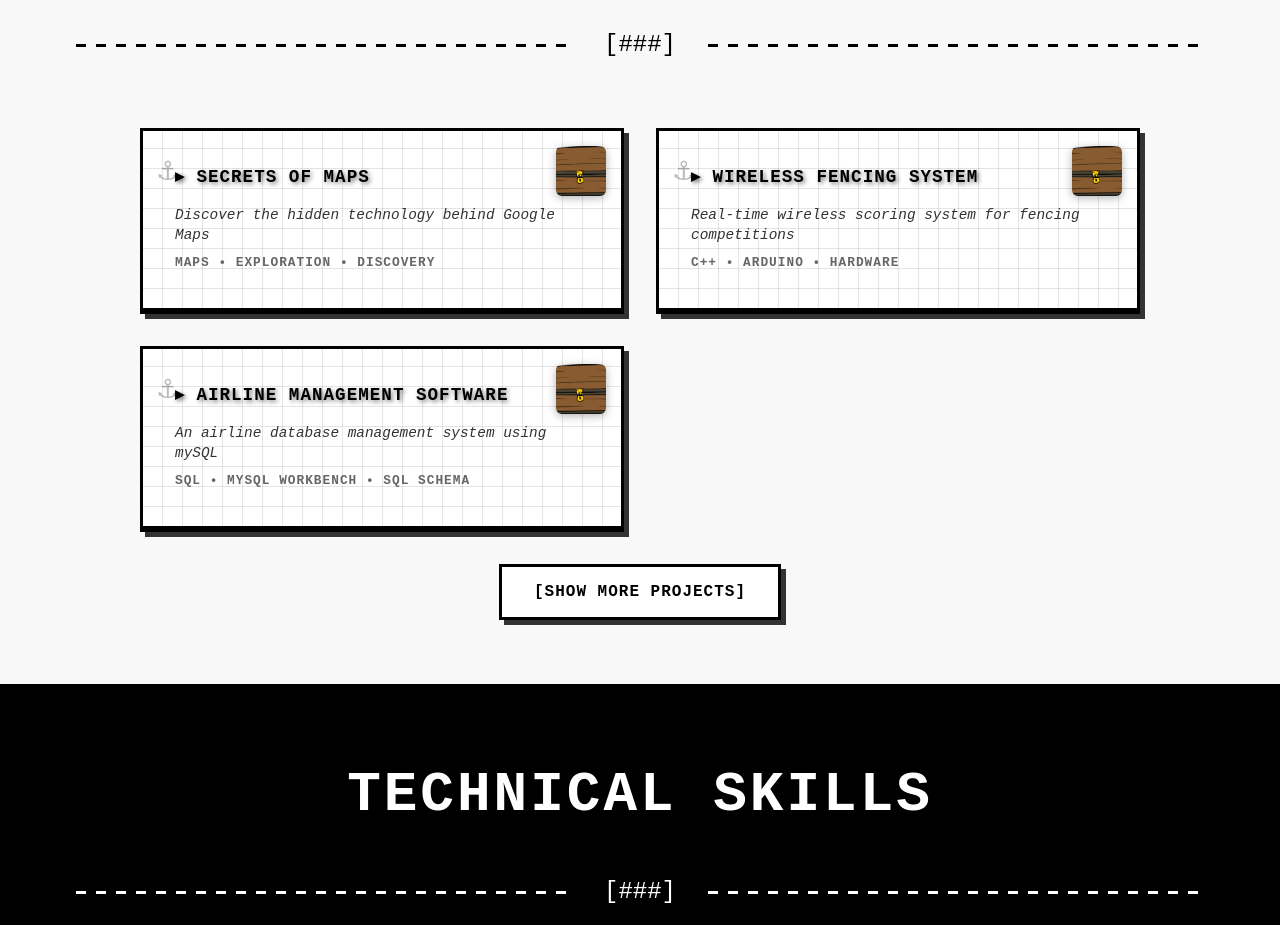
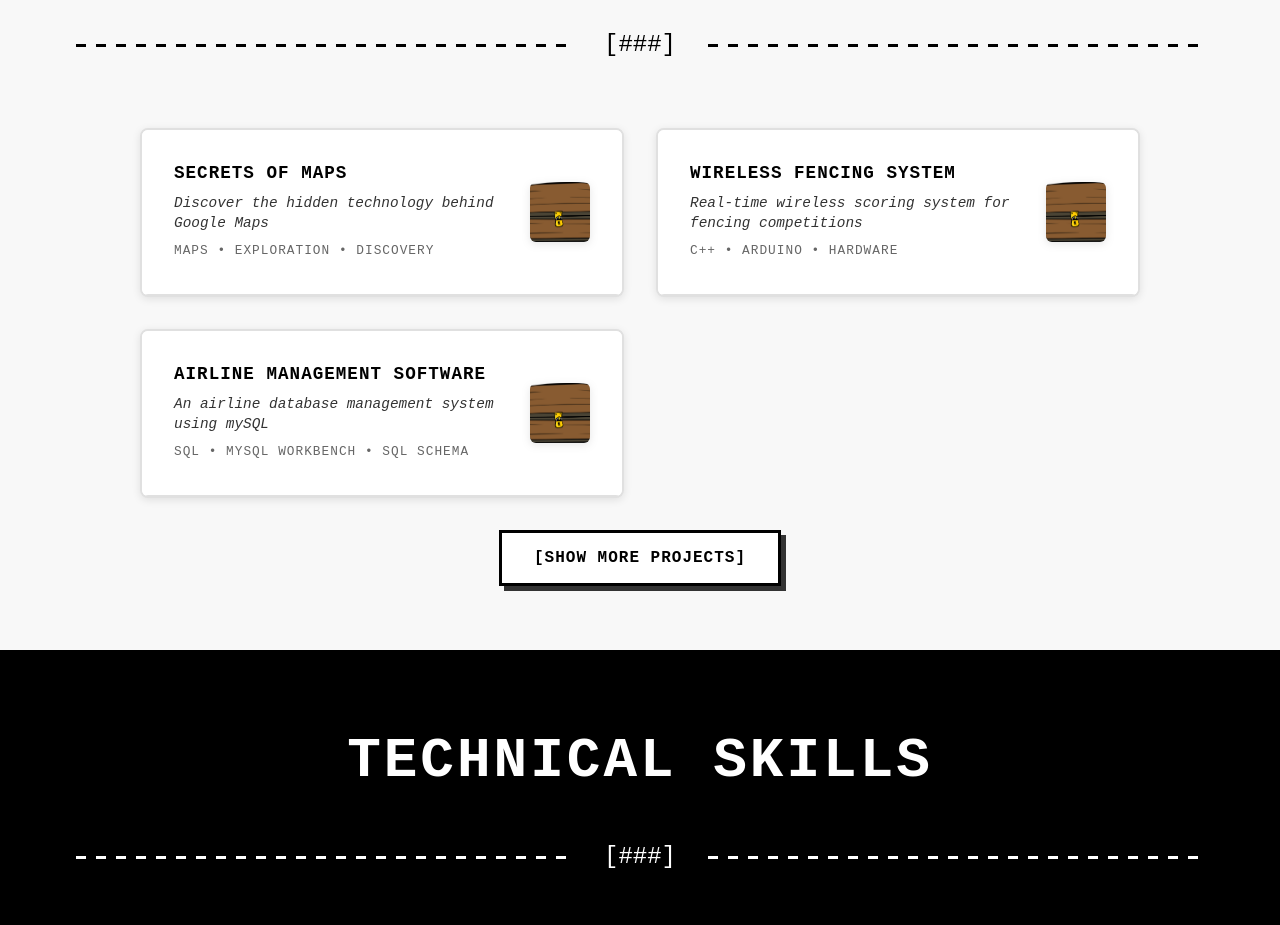
Before and after one commit to Adas4044/Adas4044.github.io, a website: page index.html in a window 1280 px wide. Shown: the part 2800-3725 px from the top of the page. Drawn offline with Linux system fonts and the light colour scheme.

Commit message:
updated posts + blog

```diff
--- a/index.html
+++ b/index.html
@@ -178,17 +178,17 @@
             <div class="projects-grid">
                 <div class="project-card" data-collapsed="true">
                     <div class="project-header" onclick="toggleProject(this)">
+                        <div class="project-preview-info">
+                            <div class="project-title-overlay">
+                                <h3>SECRETS OF MAPS</h3>
+                            </div>
+                            <div class="project-description">Discover the hidden technology behind Google Maps</div>
+                            <div class="project-tech-preview">MAPS • EXPLORATION • DISCOVERY</div>
+                        </div>
                         <div class="treasure-chest-main">
                             <img src="./treasure.jpg" alt="Closed Treasure Chest" class="chest-closed">
                             <img src="./openchest.png" alt="Open Treasure Chest" class="chest-open">
                             <div class="treasure-glow"></div>
-                        </div>
-                        <div class="project-title-overlay">
-                            <h3>SECRETS OF MAPS</h3>
-                        </div>
-                        <div class="project-preview-info">
-                            <div class="project-description">Discover the hidden technology behind Google Maps</div>
-                            <div class="project-tech-preview">MAPS • EXPLORATION • DISCOVERY</div>
                         </div>
                     </div>
                     <div class="project-details">
@@ -203,17 +203,17 @@
 
                 <div class="project-card" data-collapsed="true">
                     <div class="project-header" onclick="toggleProject(this)">
+                        <div class="project-preview-info">
+                            <div class="project-title-overlay">
+                                <h3>WIRELESS FENCING SYSTEM</h3>
+                            </div>
+                            <div class="project-description">Real-time wireless scoring system for fencing competitions</div>
+                            <div class="project-tech-preview">C++ • ARDUINO • HARDWARE</div>
+                        </div>
                         <div class="treasure-chest-main">
                             <img src="./treasure.jpg" alt="Closed Treasure Chest" class="chest-closed">
                             <img src="./openchest.png" alt="Open Treasure Chest" class="chest-open">
                             <div class="treasure-glow"></div>
-                        </div>
-                        <div class="project-title-overlay">
-                            <h3>WIRELESS FENCING SYSTEM</h3>
-                        </div>
-                        <div class="project-preview-info">
-                            <div class="project-description">Real-time wireless scoring system for fencing competitions</div>
-                            <div class="project-tech-preview">C++ • ARDUINO • HARDWARE</div>
                         </div>
                     </div>
                     <div class="project-details">
@@ -230,17 +230,17 @@
 
                 <div class="project-card" data-collapsed="true">
                     <div class="project-header" onclick="toggleProject(this)">
+                        <div class="project-preview-info">
+                            <div class="project-title-overlay">
+                                <h3>AIRLINE MANAGEMENT SOFTWARE</h3>
+                            </div>
+                            <div class="project-description">An airline database management system using mySQL</div>
+                            <div class="project-tech-preview">SQL • mySQL Workbench • SQL Schema</div>
+                        </div>
                         <div class="treasure-chest-main">
                             <img src="./treasure.jpg" alt="Closed Treasure Chest" class="chest-closed">
                             <img src="./openchest.png" alt="Open Treasure Chest" class="chest-open">
                             <div class="treasure-glow"></div>
-                        </div>
-                        <div class="project-title-overlay">
-                            <h3>AIRLINE MANAGEMENT SOFTWARE</h3>
-                        </div>
-                        <div class="project-preview-info">
-                            <div class="project-description">An airline database management system using mySQL</div>
-                            <div class="project-tech-preview">SQL • mySQL Workbench • SQL Schema</div>
                         </div>
                     </div>
                     <div class="project-details">
@@ -254,17 +254,17 @@
 
                 <div class="project-card hidden-project" data-collapsed="true">
                     <div class="project-header" onclick="toggleProject(this)">
+                        <div class="project-preview-info">
+                            <div class="project-title-overlay">
+                                <h3>BIRDIE</h3>
+                            </div>
+                            <div class="project-description">AI-powered golf assistant using AWS services</div>
+                            <div class="project-tech-preview">AWS • AI • HACKATHON</div>
+                        </div>
                         <div class="treasure-chest-main">
                             <img src="./treasure.jpg" alt="Closed Treasure Chest" class="chest-closed">
                             <img src="./openchest.png" alt="Open Treasure Chest" class="chest-open">
                             <div class="treasure-glow"></div>
-                        </div>
-                        <div class="project-title-overlay">
-                            <h3>BIRDIE</h3>
-                        </div>
-                        <div class="project-preview-info">
-                            <div class="project-description">AI-powered golf assistant using AWS services</div>
-                            <div class="project-tech-preview">AWS • AI • HACKATHON</div>
                         </div>
                     </div>
                     <div class="project-details">
@@ -281,17 +281,17 @@
 
                 <div class="project-card hidden-project" data-collapsed="true">
                     <div class="project-header" onclick="toggleProject(this)">
+                        <div class="project-preview-info">
+                            <div class="project-title-overlay">
+                                <h3>Coming Soon!</h3>
+                            </div>
+                            <div class="project-description">Working on adding these from my GitHub.</div>
+                            <div class="project-tech-preview">Python • Java • SQL</div>
+                        </div>
                         <div class="treasure-chest-main">
                             <img src="./treasure.jpg" alt="Closed Treasure Chest" class="chest-closed">
                             <img src="./openchest.png" alt="Open Treasure Chest" class="chest-open">
                             <div class="treasure-glow"></div>
-                        </div>
-                        <div class="project-title-overlay">
-                            <h3>Coming Soon!</h3>
-                        </div>
-                        <div class="project-preview-info">
-                            <div class="project-description">Working on adding these from my GitHub.</div>
-                            <div class="project-tech-preview">Python • Java • SQL</div>
                         </div>
                     </div>
                     <div class="project-details">
@@ -302,17 +302,17 @@
 
                 <div class="project-card hidden-project" data-collapsed="true">
                     <div class="project-header" onclick="toggleProject(this)">
+                        <div class="project-preview-info">
+                            <div class="project-title-overlay">
+                                <h3>Coming Soon!</h3>
+                            </div>
+                            <div class="project-description">Working on adding these from my GitHub.</div>
+                            <div class="project-tech-preview">Python • Java • SQL</div>
+                        </div>
                         <div class="treasure-chest-main">
                             <img src="./treasure.jpg" alt="Closed Treasure Chest" class="chest-closed">
                             <img src="./openchest.png" alt="Open Treasure Chest" class="chest-open">
                             <div class="treasure-glow"></div>
-                        </div>
-                        <div class="project-title-overlay">
-                            <h3>Coming Soon!</h3>
-                        </div>
-                        <div class="project-preview-info">
-                            <div class="project-description">Working on adding these from my GitHub.</div>
-                            <div class="project-tech-preview">Python • Java • SQL</div>
                         </div>
                     </div>
                     <div class="project-details">
@@ -323,17 +323,17 @@
 
                 <div class="project-card hidden-project" data-collapsed="true">
                     <div class="project-header" onclick="toggleProject(this)">
+                        <div class="project-preview-info">
+                            <div class="project-title-overlay">
+                                <h3>Coming Soon!</h3>
+                            </div>
+                            <div class="project-description">Working on adding these from my GitHub.</div>
+                            <div class="project-tech-preview">Python • Java • SQL</div>
+                        </div>
                         <div class="treasure-chest-main">
                             <img src="./treasure.jpg" alt="Closed Treasure Chest" class="chest-closed">
                             <img src="./openchest.png" alt="Open Treasure Chest" class="chest-open">
                             <div class="treasure-glow"></div>
-                        </div>
-                        <div class="project-title-overlay">
-                            <h3>Coming Soon!</h3>
-                        </div>
-                        <div class="project-preview-info">
-                            <div class="project-description">Working on adding these from my GitHub.</div>
-                            <div class="project-tech-preview">Python • Java • SQL</div>
                         </div>
                     </div>
                     <div class="project-details">
--- a/style.css
+++ b/style.css
@@ -784,8 +784,9 @@ html {
 
 .project-card {
     background: #ffffff;
-    border: 3px solid #000000;
-    box-shadow: 5px 5px 0px #333333;
+    border: 2px solid #e0e0e0;
+    border-radius: 8px;
+    box-shadow: 0 2px 8px rgba(0,0,0,0.1);
     transition: all 0.3s ease;
     overflow: hidden;
     height: fit-content;
@@ -793,63 +794,51 @@ html {
 }
 
 .project-card:hover {
-    transform: translate(-2px, -2px);
-    box-shadow: 7px 7px 0px #333333;
+    box-shadow: 0 4px 12px rgba(0,0,0,0.15);
+    transform: translateY(-2px);
 }
 
 .project-header {
     padding: 2rem;
     cursor: pointer;
-    background: linear-gradient(135deg, #d4a574 0%, #c99456 100%);
-    border-bottom: 3px solid #000000;
+    background: #ffffff;
+    border-bottom: 1px solid #e0e0e0;
     user-select: none;
-    height: 180px;
-    display: flex;
-    flex-direction: column;
-    align-items: flex-start;
-    justify-content: center;
+    min-height: 120px;
+    display: flex;
+    flex-direction: row;
+    align-items: center;
+    justify-content: space-between;
     position: relative;
     overflow: visible;
     text-align: left;
-    background-image:
-        repeating-linear-gradient(0deg, transparent, transparent 19px, rgba(0,0,0,0.1) 19px, rgba(0,0,0,0.1) 20px),
-        repeating-linear-gradient(90deg, transparent, transparent 19px, rgba(0,0,0,0.1) 19px, rgba(0,0,0,0.1) 20px);
 }
 
 .project-header::before {
-    content: '⚓';
-    position: absolute;
-    top: 15px;
-    left: 15px;
-    font-size: 2rem;
-    opacity: 0.3;
+    content: none;
 }
 
 .project-header:hover {
-    background: linear-gradient(135deg, #d9aa79 0%, #ce995b 100%);
-    background-image:
-        repeating-linear-gradient(0deg, transparent, transparent 19px, rgba(0,0,0,0.1) 19px, rgba(0,0,0,0.1) 20px),
-        repeating-linear-gradient(90deg, transparent, transparent 19px, rgba(0,0,0,0.1) 19px, rgba(0,0,0,0.1) 20px);
+    background: #fafafa;
 }
 
 /* CARGO CRATE DESIGN - Treasure Chest */
 .treasure-chest-main {
-    position: absolute;
-    top: 15px;
-    right: 15px;
-    width: 50px;
-    height: 50px;
+    position: relative;
+    width: 60px;
+    height: 60px;
     cursor: pointer;
     z-index: 10;
     display: flex;
     align-items: center;
     justify-content: center;
+    flex-shrink: 0;
 }
 
 .chest-closed,
 .chest-open {
-    width: 50px;
-    height: 50px;
+    width: 60px;
+    height: 60px;
     object-fit: cover;
     border-radius: 6px;
     position: absolute;
@@ -857,7 +846,7 @@ html {
     left: 50%;
     transform: translate(-50%, -50%);
     transition: all 0.3s ease;
-    filter: drop-shadow(0 2px 4px rgba(0, 0, 0, 0.3));
+    filter: drop-shadow(0 2px 4px rgba(0, 0, 0, 0.1));
 }
 
 .chest-closed {
@@ -876,26 +865,24 @@ html {
 
 /* Project Title Overlay */
 .project-title-overlay {
-    margin: 0 0 0.5rem 0;
+    flex: 1;
     z-index: 3;
     position: relative;
 }
 
 .project-title-overlay h3 {
     font-family: 'Courier New', monospace;
-    font-size: 1.5rem;
-    color: #ffffff;
+    font-size: 1.3rem;
+    color: #1a1a1a;
     margin: 0 0 0.5rem 0;
     text-transform: uppercase;
-    letter-spacing: 2px;
-    font-weight: bold;
-    line-height: 1.2;
-    text-shadow: 2px 2px 4px rgba(0, 0, 0, 0.5);
+    letter-spacing: 1px;
+    font-weight: bold;
+    line-height: 1.3;
 }
 
 .project-title-overlay h3::before {
-    content: '▸ ';
-    color: #000000;
+    content: none;
 }
 
 /* Project Preview Info */
@@ -903,24 +890,25 @@ html {
     text-align: left;
     z-index: 3;
     position: relative;
+    flex: 1;
 }
 
 .project-description {
     font-family: 'Courier New', monospace;
     font-size: 0.95rem;
-    color: #1a1a1a;
+    color: #666;
     margin-bottom: 0.3rem;
     line-height: 1.4;
-    font-weight: 500;
+    font-weight: normal;
 }
 
 .project-tech-preview {
     font-family: 'Courier New', monospace;
     font-size: 0.75rem;
-    color: rgba(0, 0, 0, 0.6);
-    text-transform: uppercase;
-    letter-spacing: 1px;
-    font-weight: bold;
+    color: #999;
+    text-transform: uppercase;
+    letter-spacing: 1px;
+    font-weight: normal;
 }
 
 /* Treasure chest opening animation states */
@@ -936,10 +924,7 @@ html {
 
 /* Enhanced header styling when opened */
 .project-card[data-collapsed="false"] .project-header {
-    background: linear-gradient(135deg, #ddb87f 0%, #cf9d5e 100%);
-    background-image:
-        repeating-linear-gradient(0deg, transparent, transparent 19px, rgba(0,0,0,0.1) 19px, rgba(0,0,0,0.1) 20px),
-        repeating-linear-gradient(90deg, transparent, transparent 19px, rgba(0,0,0,0.1) 19px, rgba(0,0,0,0.1) 20px);
+    background: #fafafa;
 }
 
 /* Hover effects */
```
Also changed, not shown: blog-post-ml-2.html (+15 -4 lines).
